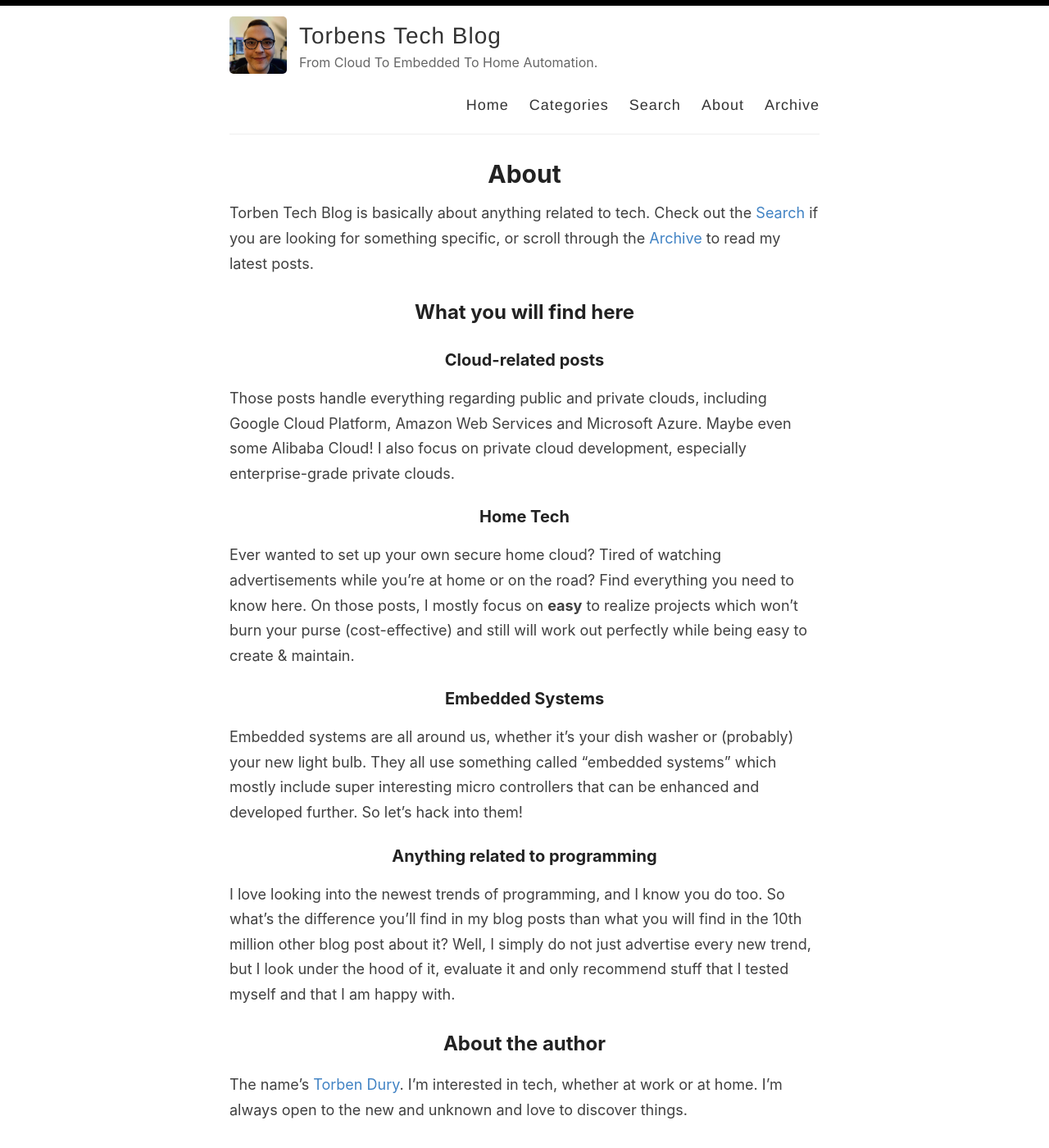
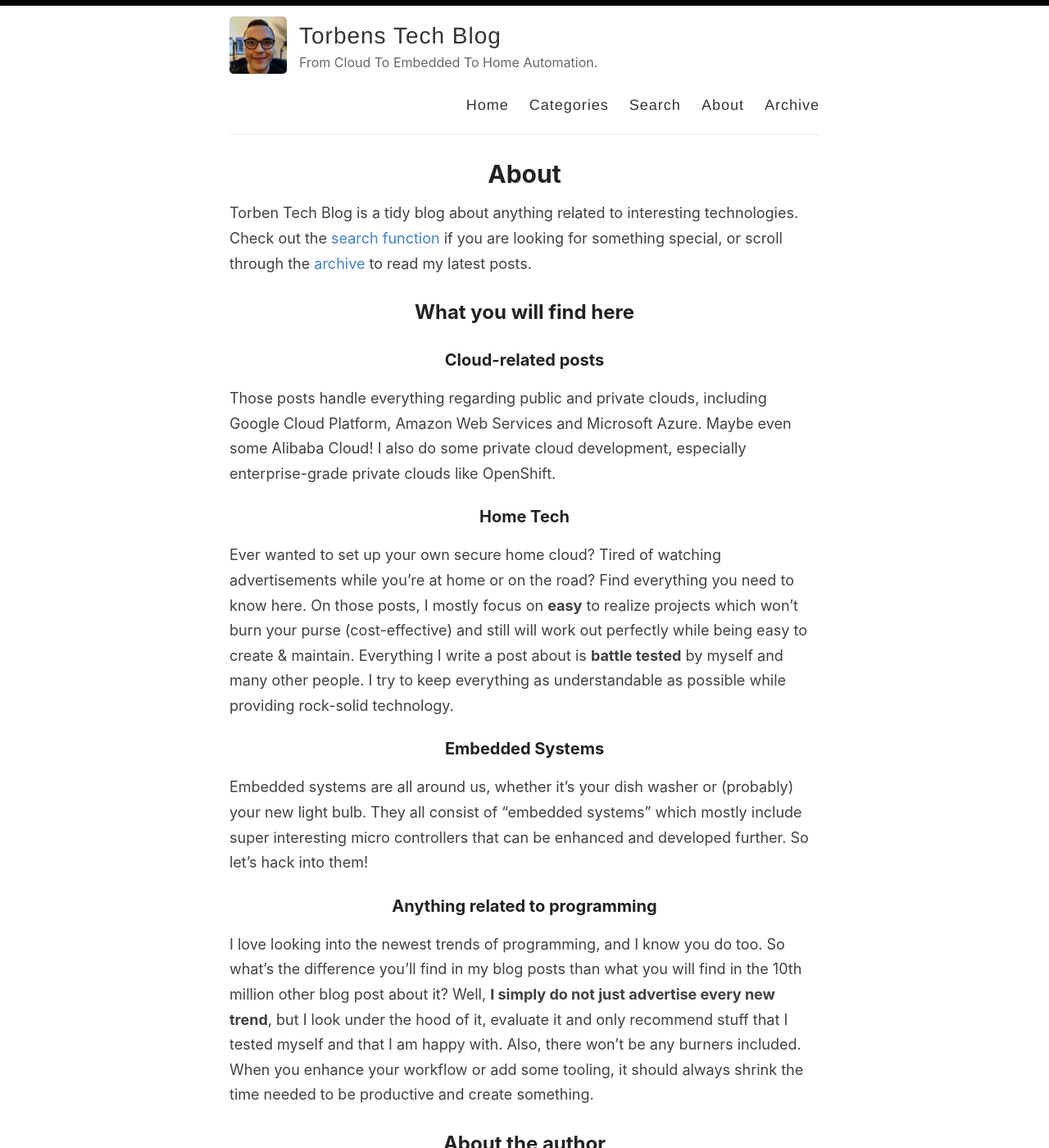
Before and after one commit to torbendury/torbendury.github.io, a Jekyll site: the page built from _pages/about.md, in a window 1280 px wide and 1400 px high. Shown: the whole window at 82% size. Built offline with Jekyll 4.4.1, drawn with Linux system fonts in a browser that asks for light colours.

Commit message:
upd: about page
Updated static page with new about-me  content.

```diff
--- a/_pages/about.md
+++ b/_pages/about.md
@@ -4,29 +4,29 @@ title: About
 permalink: /about/
 ---
 
-Torben Tech Blog is basically about anything related to tech. Check out the [Search](/search/) if you are looking for something specific, or scroll through the [Archive](/archive/) to read my latest posts.
+Torben Tech Blog is a tidy blog about anything related to interesting technologies. Check out the [search function](/search/) if you are looking for something special, or scroll through the [archive](/archive/) to read my latest posts.
 
 ## What you will find here
 
 ### Cloud-related posts
 
-Those posts handle everything regarding public and private clouds, including Google Cloud Platform, Amazon Web Services and Microsoft Azure. Maybe even some Alibaba Cloud! I also focus on private cloud development, especially enterprise-grade private clouds.
+Those posts handle everything regarding public and private clouds, including Google Cloud Platform, Amazon Web Services and Microsoft Azure. Maybe even some Alibaba Cloud! I also do some private cloud development, especially enterprise-grade private clouds like OpenShift.
 
 ### Home Tech
 
-Ever wanted to set up your own secure home cloud? Tired of watching advertisements while you're at home or on the road? Find everything you need to know here. On those posts, I mostly focus on **easy** to realize projects which won't burn your purse (cost-effective) and still will work out perfectly while being easy to create & maintain.
+Ever wanted to set up your own secure home cloud? Tired of watching advertisements while you're at home or on the road? Find everything you need to know here. On those posts, I mostly focus on **easy** to realize projects which won't burn your purse (cost-effective) and still will work out perfectly while being easy to create & maintain. Everything I write a post about is **battle tested** by myself and many other people. I try to keep everything as understandable as possible while providing rock-solid technology.
 
 ### Embedded Systems
 
-Embedded systems are all around us, whether it's your dish washer or (probably) your new light bulb. They all use something called "embedded systems" which mostly include super interesting micro controllers that can be enhanced and developed further. So let's hack into them!
+Embedded systems are all around us, whether it's your dish washer or (probably) your new light bulb. They all consist of "embedded systems" which mostly include super interesting micro controllers that can be enhanced and developed further. So let's hack into them!
 
 ### Anything related to programming
 
-I love looking into the newest trends of programming, and I know you do too. So what's the difference you'll find in my blog posts than what you will find in the 10th million other blog post about it? Well, I simply do not just advertise every new trend, but I look under the hood of it, evaluate it and only recommend stuff that I tested myself and that I am happy with.
+I love looking into the newest trends of programming, and I know you do too. So what's the difference you'll find in my blog posts than what you will find in the 10th million other blog post about it? Well, **I simply do not just advertise every new trend**, but I look under the hood of it, evaluate it and only recommend stuff that I tested myself and that I am happy with. Also, there won't be any burners included. When you enhance your workflow or add some tooling, it should always shrink the time needed to be productive and create something.
 
 ## About the author
 
-The name's [Torben Dury](https://torbendury.de). I'm interested in tech, whether at work or at home. I'm always open to the new and unknown and love to discover things.
+My name is [Torben Dury](https://torbendury.de). I'm interested in tech, whether at work or at home. I'm always open to the new and unknown and love to discover things.
 
 ## About the blog
 
```
